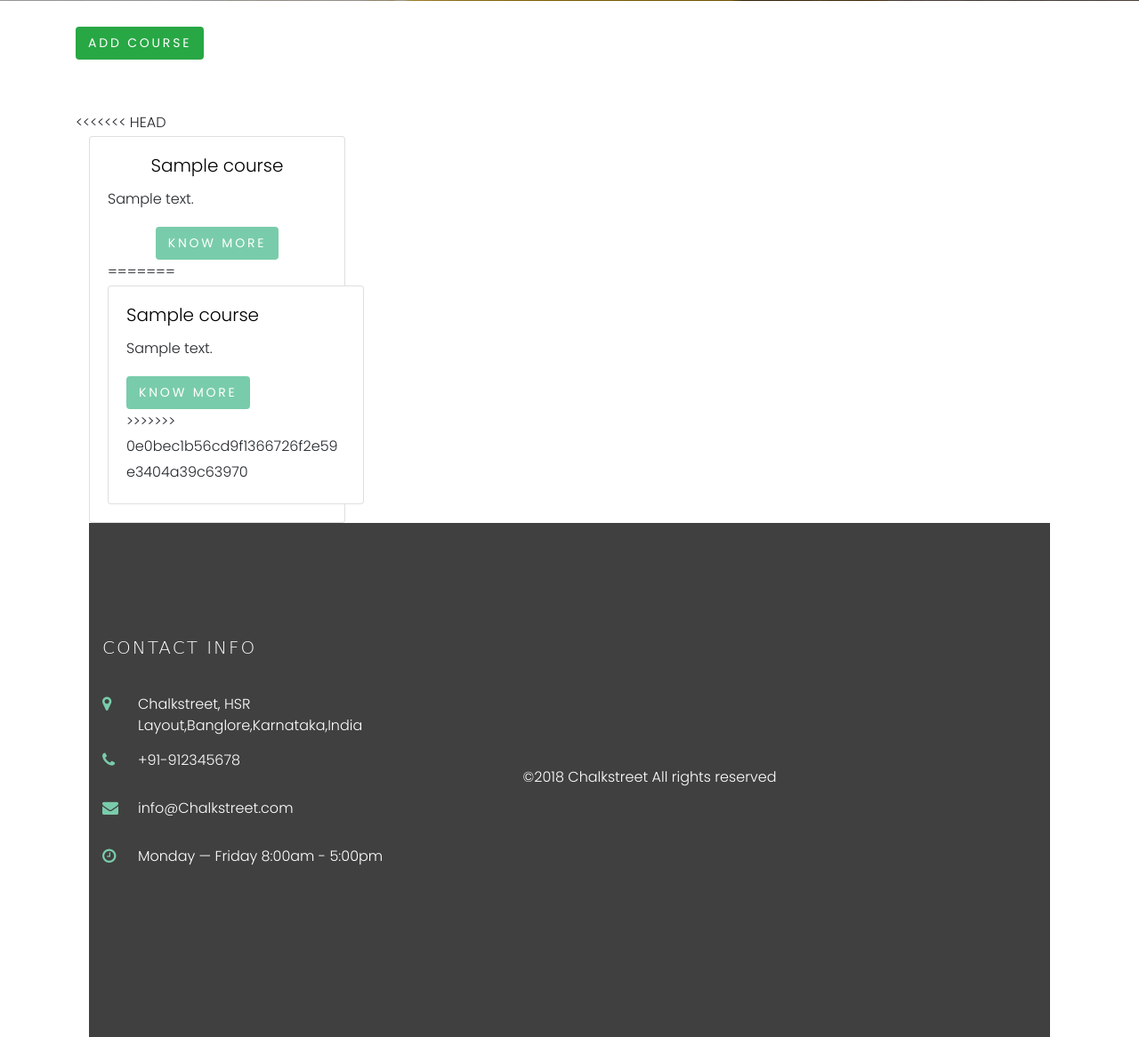
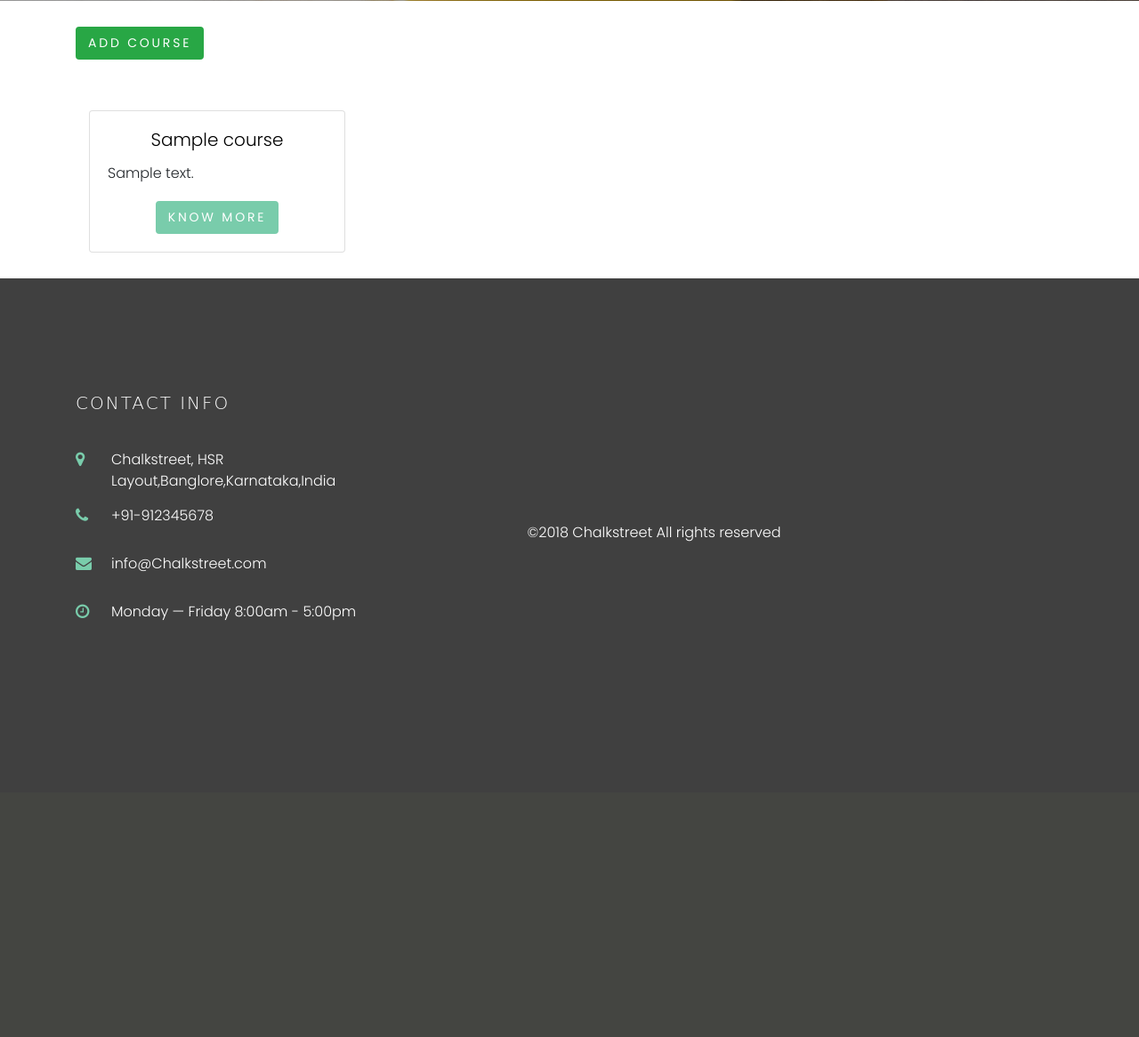
Before and after one commit to Venky-GH/wizkids, a Django app: page /creator/ in a window 1280 px wide. Shown: the part 799-1965 px from the top of the page at 89% size. After the commit the page ends 1497 px from the top, so only its background shows below. Run offline with Django 3.2, Linux system fonts and the light colour scheme; tables that the repository leaves empty hold one stand-in row (values such as "Sample post"); some libraries are stand-ins or nearby versions; some web fonts are replaced.

Commit message:
new changes

```diff
--- a/creator/templates/creator.html
+++ b/creator/templates/creator.html
@@ -67,7 +67,6 @@
 <br>
 {% for k in keys.all %}
 
-<<<<<<< HEAD
 <div class="container">
   <div class="row">
     <div class="col-md-6">
@@ -89,25 +88,6 @@
               </form>
               {% endif %}
             </div>
-=======
-<div class="card" style="width: 18rem;">
-
-    <div class="card-body">
-      <h5 class="card-title">{{ k.title }}</h5>
-      <p class="card-text">{{ k.desc }}</p>
-      {% if chk == 1 %}
-      <form method="GET" action="{% url 'res' %}">
-        <input hidden=true type="number" name="foreignKey" value="{{ k.ids }}" >
-        <input class="btn btn-primary" type="submit" name="goto" value="Know More">
-      </form>
-      {% else %}
-      <form method="GET" action="{% url 'top' %}">
-        <input hidden=true type="number" name="foreignKey" value="{{ k.ids }}" >
-        <input class="btn btn-primary" type="submit" name="goto" value="Know More">
-      </form>
-
-      {% endif %}
->>>>>>> 0e0bec1b56cd9f1366726f2e59e3404a39c63970
 
           </div>
         </div>
```
